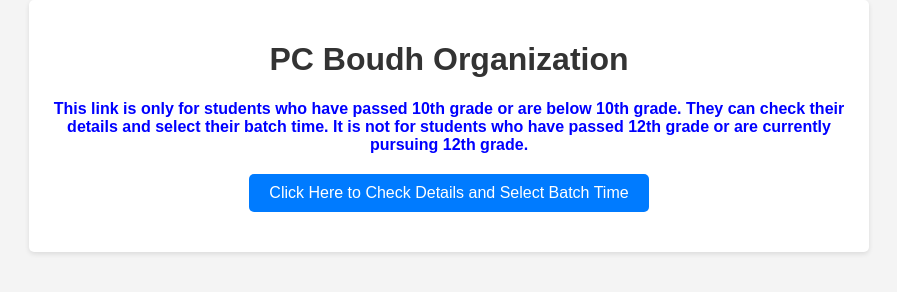
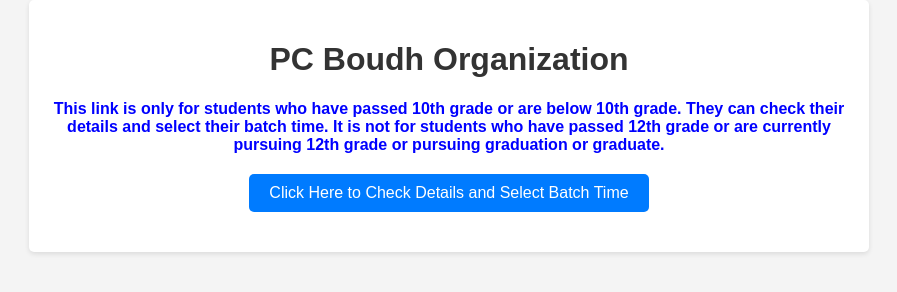
Before and after one commit to sandeepvardhan1997/shortlisted2, a plain HTML site: page index.html in a window 1280 px wide. Shown: the whole page, without its empty margins (191-1088 px from the left). Drawn offline with Linux system fonts and the light colour scheme.

Commit message:
Update index.html

```diff
--- a/index.html
+++ b/index.html
@@ -51,7 +51,7 @@
 
 <div class="container">
     <h1>PC Boudh Organization</h1>
-    <p><span class="highlight">This link is only for students who have passed 10th grade or are below 10th grade. They can check their details and select their batch time. It is not for students who have passed 12th grade or are currently pursuing 12th grade.</span></p>
+    <p><span class="highlight">This link is only for students who have passed 10th grade or are below 10th grade. They can check their details and select their batch time. It is not for students who have passed 12th grade or are currently pursuing 12th grade or pursuing graduation or graduate.</span></p>
 
     <!-- Box (Button) for Shortlisted Students -->
     <div>
```
